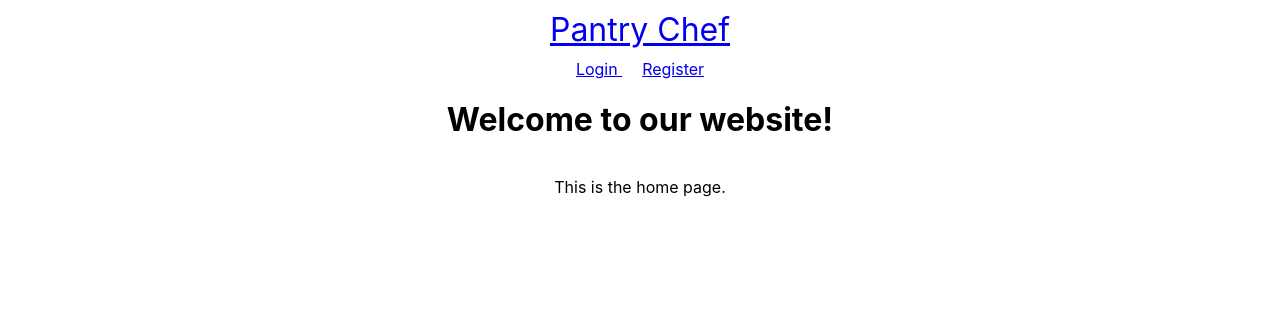
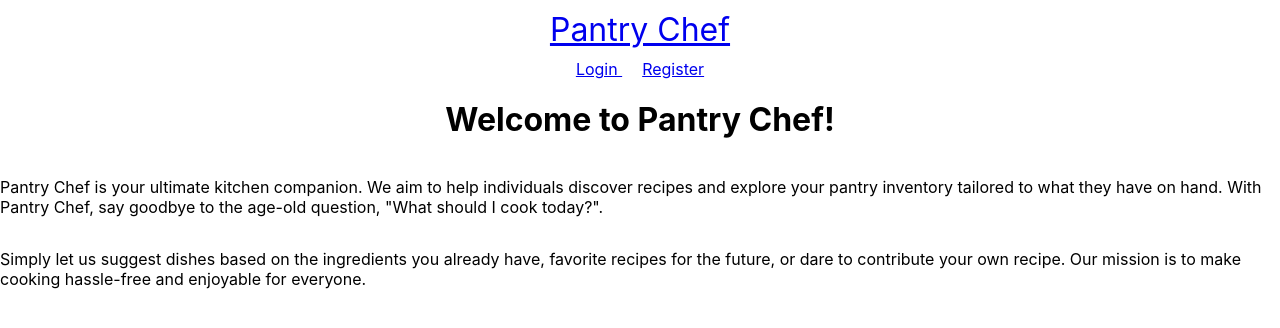
Before and after one commit to stevenjknaack/PantryChef, a React (Vite) app in the folder Front End/: page / in a window 1280 px wide. Shown: the top 328 px of the page. Built offline with nearby package versions, Linux system fonts and the light colour scheme.

Commit message:
added comment to home

```diff
--- a/Front End/src/components/Home.jsx
+++ b/Front End/src/components/Home.jsx
@@ -1,12 +1,31 @@
+// Import necessary React library
 import React from 'react';
 
+// Define the Home component
 function Home () {
   return (
     <div className="page-content">
-      <h1>Welcome to our website!</h1>
-      <p>This is the home page.</p>
+      <h1>Welcome to Pantry Chef!</h1>
+
+      {/* Introductory content about Pantry Chef */}
+      <p>
+        Pantry Chef is your ultimate kitchen companion. We aim to help individuals discover
+        recipes and explore your pantry inventory
+        tailored to what they have on hand. With Pantry Chef, say goodbye to the
+        age-old question, "What should I cook today?".
+      </p>
+
+      {/* Additional details or features of Pantry Chef */}
+      <p>
+
+        Simply let us suggest dishes based on the ingredients you already have, favorite recipes for the future, or dare to contribute
+        your own recipe.
+        Our mission is to make cooking hassle-free and enjoyable for everyone.
+      </p>
+
     </div>
   );
 };
 
+// Export the Home component for use in other parts of the application
 export default Home;
```
